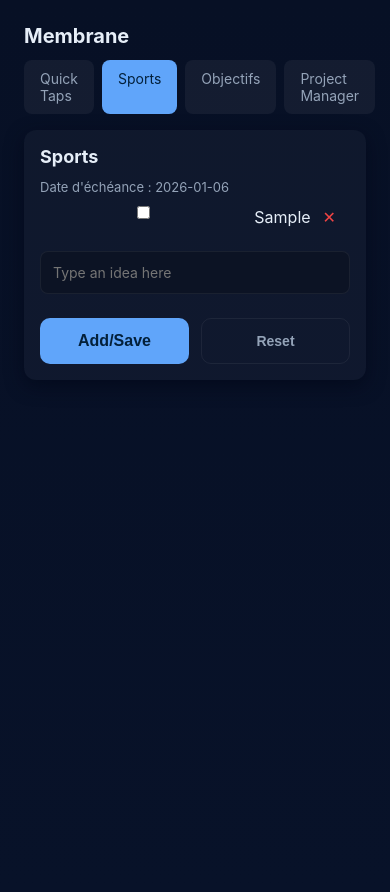
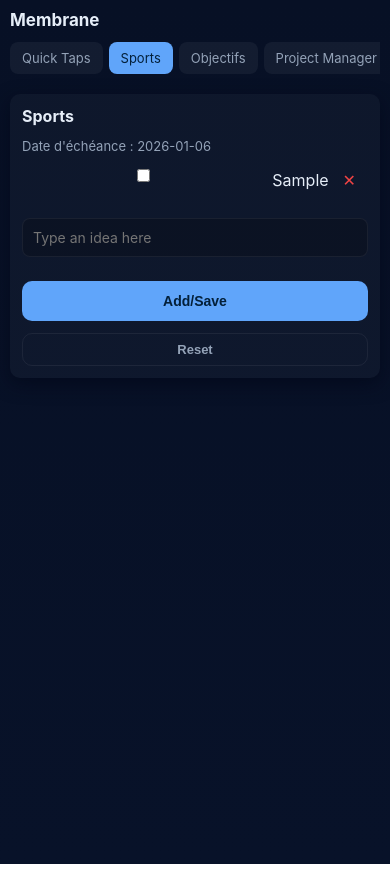
Before and after one commit to Ozi2039/Membrane, a website: page sports.html in a window 390 px wide. Both pictures are taken after typing "Sample" into the empty fields and a click on the button "Add/Save". After the commit the page ends 864 px from the top, so only its background shows below. Drawn offline with Linux system fonts and the light colour scheme.

Commit message:
Update index.css

```diff
--- a/css/index.css
+++ b/css/index.css
@@ -232,3 +232,129 @@ input[type="number"]::-webkit-inner-spin-button {
 input[type="number"] {
   -moz-appearance: textfield;
 }
+
+/* ---------- Mobile responsiveness ---------- */
+@media (max-width: 768px) {
+  body {
+    padding: 12px;
+  }
+
+  .container {
+    max-width: 100%;
+  }
+
+  h1 {
+    font-size: 18px;
+  }
+
+  h2 {
+    font-size: 16px;
+  }
+
+  .card {
+    padding: 12px;
+    border-radius: 10px;
+  }
+
+  /* Grids collapse to single column */
+  .grid.cols-2,
+  .grid.cols-3 {
+    grid-template-columns: 1fr;
+  }
+
+  /* Tabs become scrollable horizontally */
+  .tabs {
+    overflow-x: auto;
+    gap: 6px;
+    padding-bottom: 4px;
+  }
+
+  .tab-btn {
+    flex-shrink: 0;
+    padding: 8px 12px;
+    font-size: 13px;
+  }
+
+  /* Buttons more compact */
+  .btn {
+    padding: 12px;
+    font-size: 15px;
+  }
+
+  .btn.ghost {
+    padding: 8px 10px;
+    font-size: 13px;
+  }
+
+  /* Checkbox group stacks better */
+  .checkbox-group {
+    gap: 8px;
+  }
+
+  .checkbox-label {
+    font-size: 13px;
+  }
+
+  /* Inputs */
+  input,
+  textarea {
+    font-size: 14px;
+    padding: 10px;
+  }
+
+  textarea {
+    height: 90px;
+  }
+
+  /* Scroll box shorter on mobile */
+  .scroll-box {
+    max-height: 220px;
+    padding-right: 6px;
+  }
+
+  /* List items more touch-friendly */
+  .scroll-box li {
+    padding: 10px 0;
+  }
+
+  .delete-btn {
+    padding: 6px;
+    font-size: 16px;
+  }
+
+  /* Table becomes horizontally scrollable */
+  table {
+    display: block;
+    overflow-x: auto;
+    white-space: nowrap;
+  }
+
+  th,
+  td {
+    font-size: 13px;
+    padding: 6px 8px;
+  }
+
+  .actions-cell {
+    text-align: right;
+  }
+
+  .footer-note {
+    font-size: 12px;
+  }
+}
+
+/* Extra small devices (very small phones) */
+@media (max-width: 420px) {
+  body {
+    padding: 10px;
+  }
+
+  .btn {
+    font-size: 14px;
+  }
+
+  h1 {
+    font-size: 17px;
+  }
+}
```
